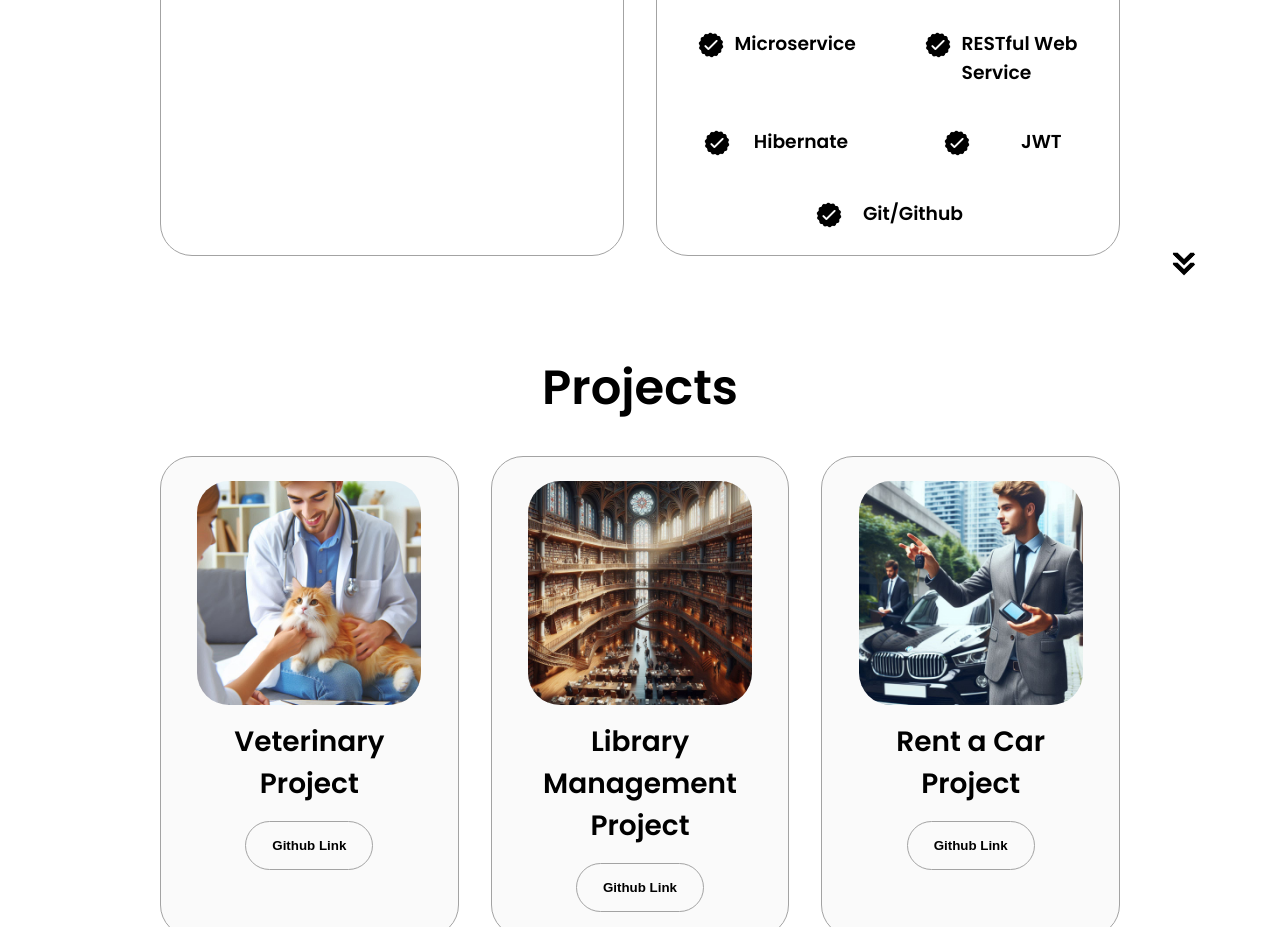
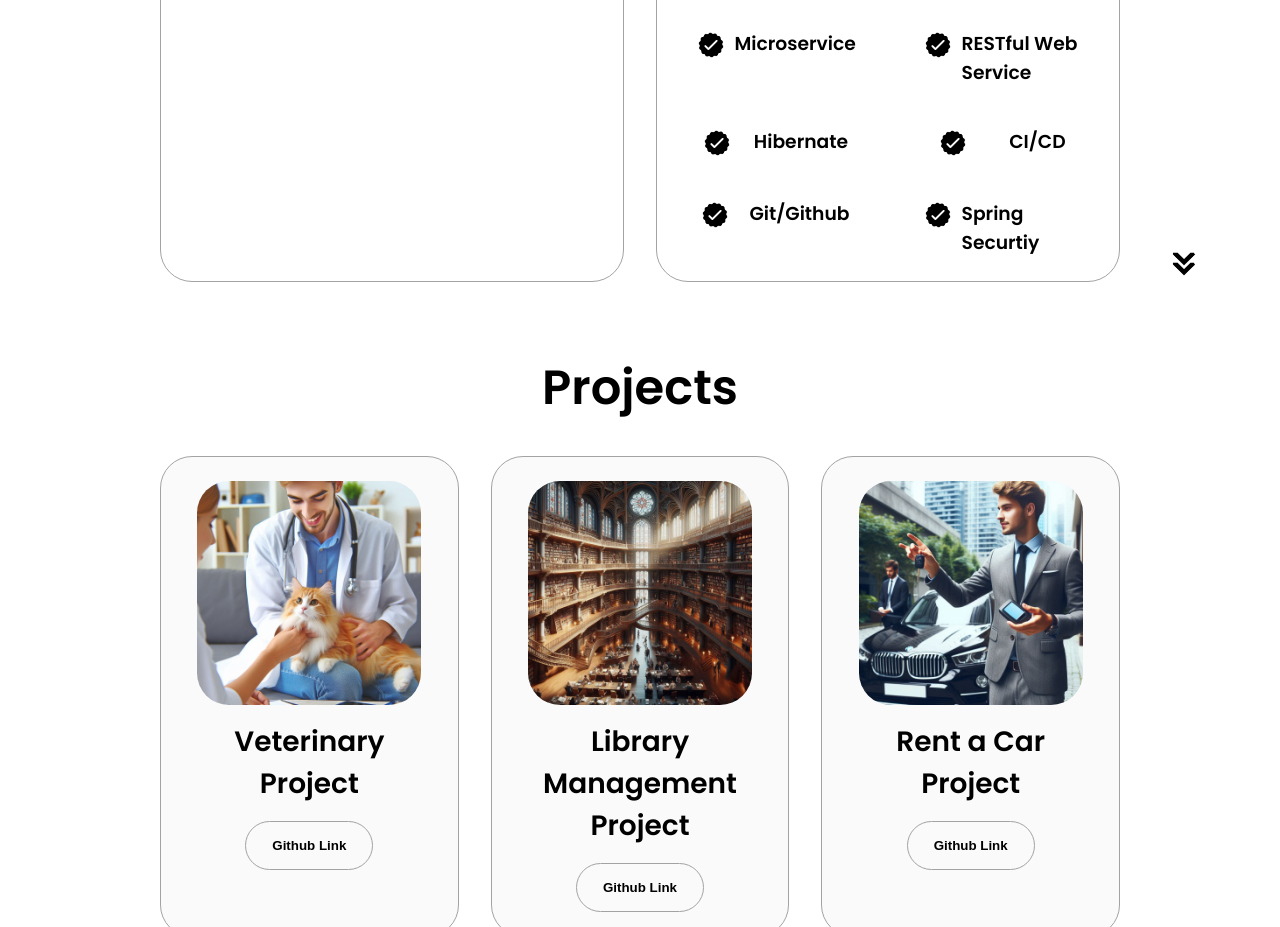
Before and after one commit to abdulkerimcetinkaya/myPersonelWebsite, a plain HTML site: page index.html in a window 1280 px wide. Shown: the part 2280-3207 px from the top of the page. Drawn offline with Linux system fonts and the light colour scheme.

Commit message:
addes spring securtiy

```diff
--- a/index.html
+++ b/index.html
@@ -278,7 +278,7 @@
                     class="icon"
                   />
                   <div>
-                    <h3>JWT</h3>
+                    <h3>CI/CD</h3>
                   </div>
                 </article>
                 <article>
@@ -291,6 +291,16 @@
                   <h3>Git/Github</h3>
                 </div>
               </article>
+              <article>
+                <img
+                  src="./assets/checkmark.png"
+                  alt="Experience icon"
+                  class="icon"
+                />
+              <div>
+                <h3>Spring Securtiy</h3>
+              </div>
+            </article>
             </div>
           </div>
         </div>
```
